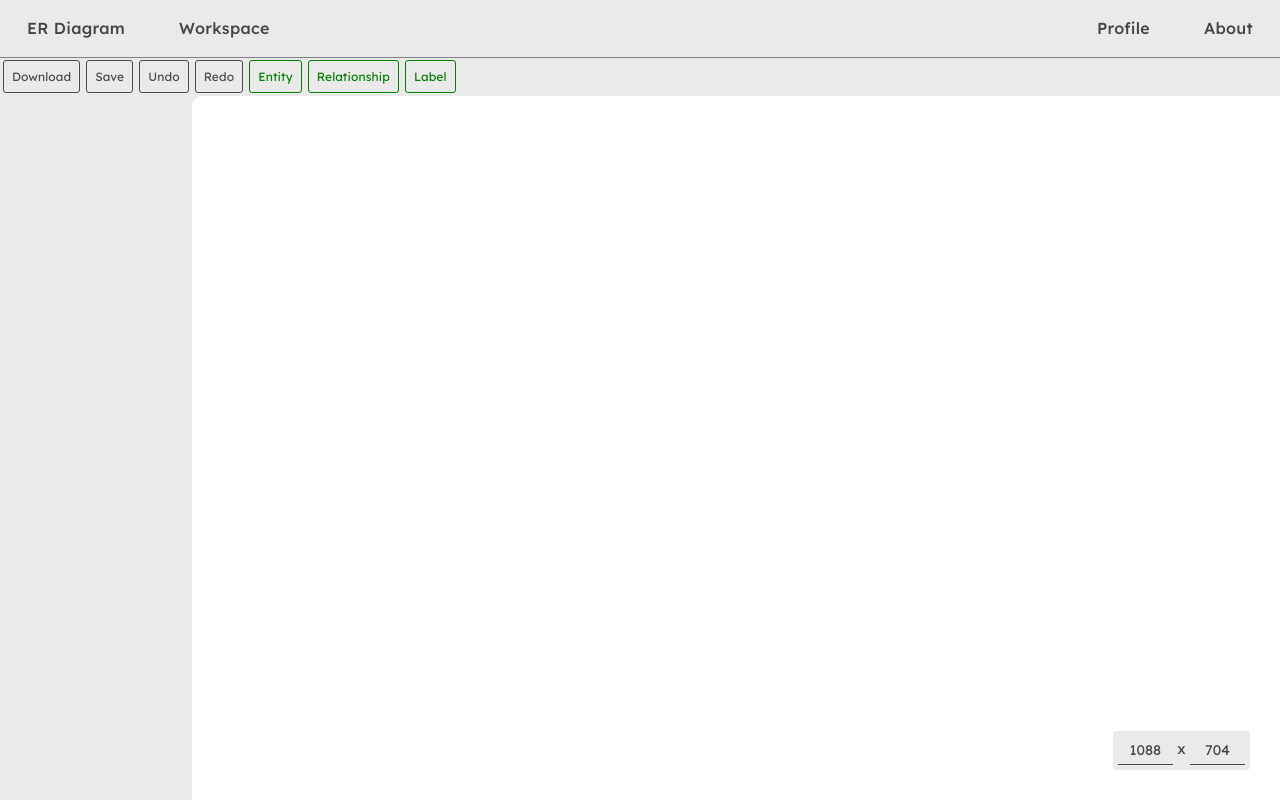
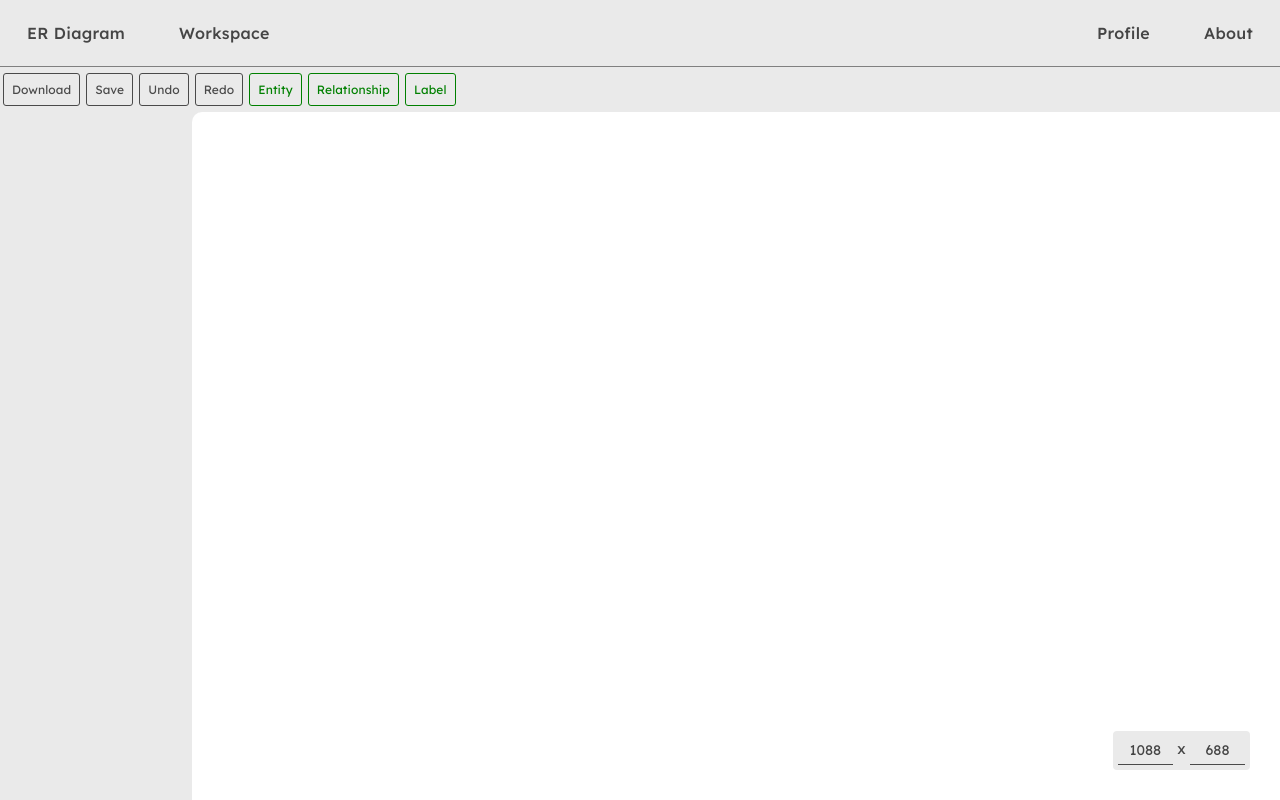
Before and after one commit to Vjekoslav-Radosevic/DBMT-frontend, a Vue app: page / in a window 1280 px wide. Built offline with nearby package versions, Linux system fonts and the light colour scheme.

Commit message:
update header size

```diff
--- a/src/views/HomeView.vue
+++ b/src/views/HomeView.vue
@@ -374,11 +374,11 @@ export default {
 <style scoped lang="scss">
 .page-body {
     width: 100vw;
-    height: 88vh;
+    height: 86vh;
     display: flex;
 }
 .page-header {
     width: 100vw;
-    height: 12vh;
+    height: 14vh;
 }
 </style>
```
